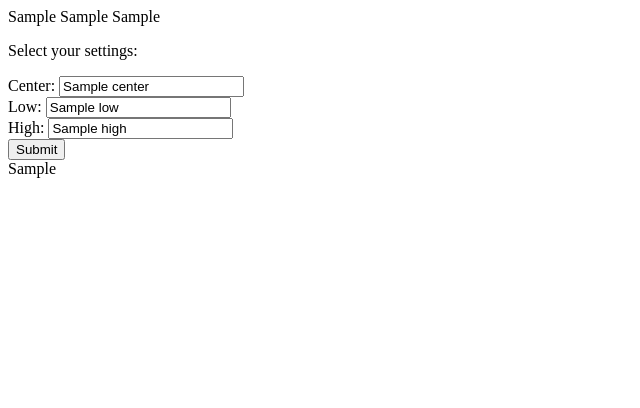
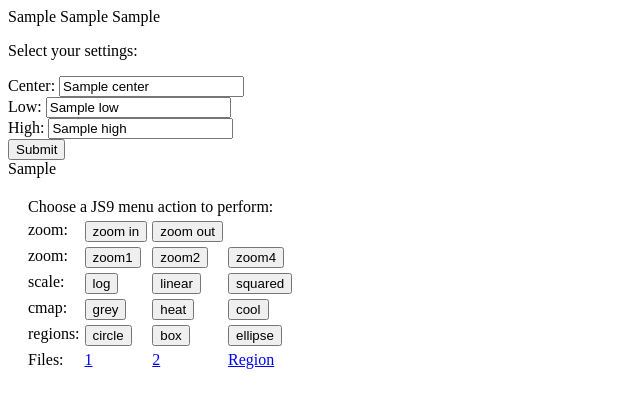
Before and after one commit to manuelmarcano22/DockerFlask, a Flask app: template templates/embed.html in a window 1280 px wide. Shown: the top 408 px of the page, without its empty margins (0-640 px from the left). Run offline with Flask 2, Linux system fonts and the light colour scheme; the template is opened without the code that fills it: most values are stand-ins (such as "Sample title", 1, 10 or a date in 2020); parts of the project's set-up code (start-up, migrations or seed data) failed here and were passed over; some libraries are stand-ins or nearby versions.

Commit message:
With JS9 Panner

```diff
--- a/simpleapp.py
+++ b/simpleapp.py
@@ -47,7 +47,7 @@
 
 @app.route("/cx25")
 def polynomial():
-    """ Very simple embedding of a polynomial chart
+    """ Very simple embedding of a Bokeh Plot
     """
     # Grab the inputs arguments from the URL
     args = flask.request.args
--- a/templates/embed.html
+++ b/templates/embed.html
@@ -43,7 +43,162 @@
     {{ plot_div|indent(4)|safe }}
 
     <br/>
+
+<!-- TO load at loading time -->
+<div>
+<table cellspacing="15">
+<tr valign="bottom">
+<td>
+<table cellspacing="3">
+<tr valign="bottom">
+<td colspan="4">
+Choose a JS9 menu action to perform:
+</td>
+</tr>
+
+<tr valign="top">
+<td>
+zoom:
+</td>
+<td>
+<button id="in" class="zoom2">zoom in</button>
+</td>
+<td>
+<button id="out" class="zoom2">zoom out</button>
+</td>
+</tr>
+
+<tr valign="top">
+<td>
+zoom:
+</td>
+<td>
+<button id="z1" class="zoomuno">zoom1</button>
+</td>
+<td>
+<button id="z2" class="zoom">zoom2</button>
+</td>
+<td>
+<button id="z4" class="zoom">zoom4</button>
+</td>
+</tr>
+
+<tr valign="top">
+<td>
+scale:
+</td>
+<td>
+<button id="log" class="scale">log</button>
+</td>
+<td>
+<button id="linear" class="scale">linear</button>
+</td>
+<td>
+<button id="squared" class="scale">squared</button>
+</td>
+</tr>
+
+<tr valign="top">
+<td>
+cmap:
+</td>
+<td>
+<button id="grey" class="color">grey</button>
+</td>
+<td>
+<button id="heat" class="color">heat</button>
+</td>
+<td>
+<button id="cool" class="color">cool</button>
+</td>
+</tr>
+
+<tr valign="top">
+<td>
+regions:
+</td>
+<td>
+<button id="circle" class="region">circle</button>
+</td>
+<td>
+<button id="box" class="region">box</button>
+</td>
+<td>
+<button id="ellipse" class="region">ellipse</button>
+</td>
+</tr>
+
+<tr valign="top">
+<td>
+Files:
+</td>
+<td>
+<a href='javascript:JS9.Load("static/cx25/cx25pre.fits", {scale:"log"});'>1</a>
+</td>
+<td>
+<a href='javascript:JS9.Load("static/cx25/cx25.fits", {scale:"log"});'>2</a>
+</td>
+<td>
+<a href='javascript:JS9.LoadRegions("static/cx25/cx25.reg");'>Region</a>
+</td>
+</tr>
+
+</table>
+
+<td>
+<div class="JS9Panner" data-width="200px" data-height="200px"></div>
+</td>
+</tr>
+
+</table>
 <div class="JS9">
+</div>
+
+<script type="text/javascript">
+var click;
+if( "ontouchstart" in document.documentElement ){
+  click = "touchstart";
+} else {
+  click = "click";
+}
+$(".zoom").on(click, function(evt){
+  var s = $(evt.currentTarget).attr("id");
+  JS9.SetZoom(s.charAt(1));
+  return false;
+});
+
+$(".zoomuno").on(click, function(evt){
+  var s = $(evt.currentTarget).attr("id");
+  JS9.SetPan(1700,600);
+  JS9.SetZoom(.3);
+  JS9.SetZoom(s.charAt(1));
+  return false;
+});
+
+$(".zoom2").on(click, function(evt){
+  var s = $(evt.currentTarget).attr("id");
+  var s2 = "|1"
+  JS9.SetZoom(s.concat(s2));
+  return false;
+});
+
+$(".scale").on(click, function(evt){
+  var s = $(evt.currentTarget).attr("id");
+  JS9.SetScale(s);
+  return false;
+});
+$(".color").on(click, function(evt){
+  var s = $(evt.currentTarget).attr("id");
+  JS9.SetColormap(s);
+  return false;
+});
+$(".region").on(click, function(evt){
+  var s = $(evt.currentTarget).attr("id");
+  JS9.AddRegions(s);
+  return false;
+});
+JS9.Panner.HTML = "";
+</script>
 
 
   </body>
```
